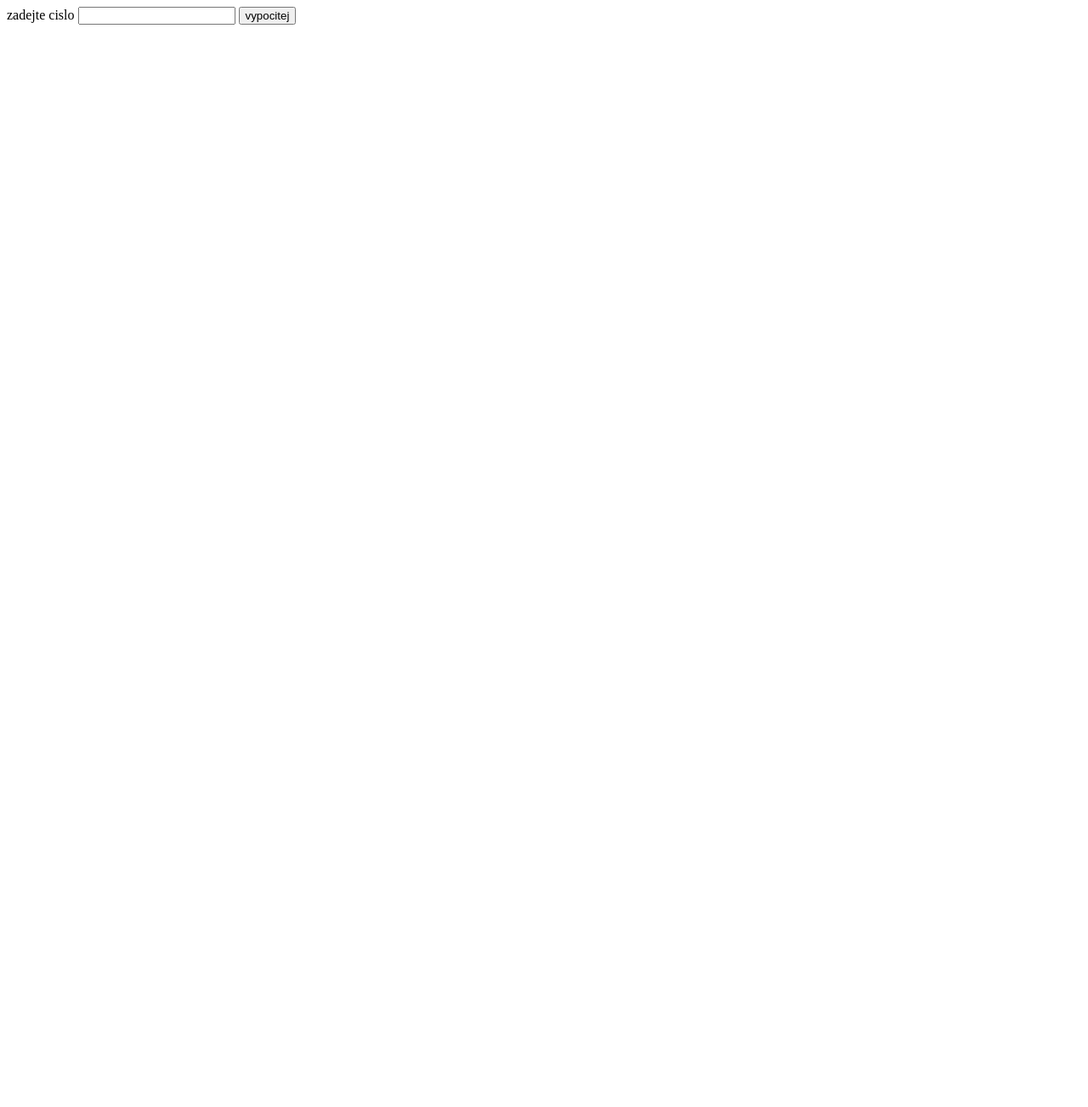
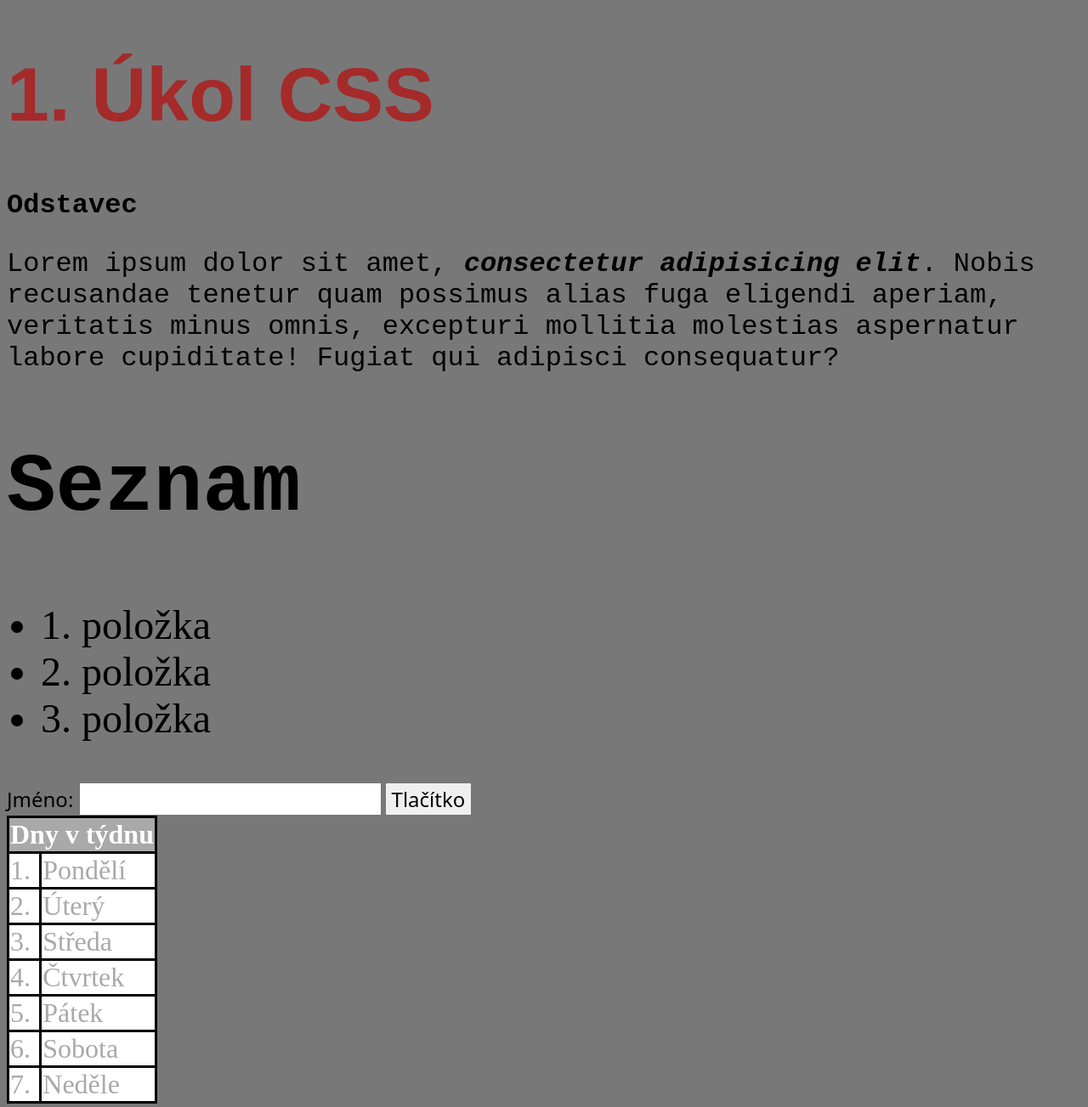
Before and after one commit to JanBulir/VAP, a plain HTML site: page index.html in a window 1280 px wide. Shown: the whole page at 85% size. Before the commit the page ends 800 px from the top, so only its background shows below. Drawn offline with Linux system fonts and the light colour scheme.

Commit message:
ÚKOL-CSS-1

```diff
--- a/index.html
+++ b/index.html
@@ -2,13 +2,67 @@
 <html lang="en">
 <head>
     <meta charset="UTF-8">
-    <meta name="viewport" content="widht=device-widht, initial-scale=0.1">
+    <meta name="viewport" content="width=device-width, initial-scale=1.0">
     <meta http-equiv="X-UA-Compatible" content="ie=edge">
+    <title>Document</title>
+    <link rel="stylesheet" href="styly.css">
 </head>
 <body>
-    <script src="script.js"></script>
-    <div>zadejte cislo
-    <input type="number" id="vstup">
-    <input type="button" onclick="vypocitej()" value="vypocitej">
+    <h1>1. Úkol CSS</h1>
+    <div>
+        <h2>Odstavec</h2>
+        <p>Lorem ipsum dolor sit amet, <strong>consectetur adipisicing elit</strong>. Nobis recusandae tenetur quam possimus alias fuga eligendi aperiam, veritatis minus omnis, excepturi mollitia molestias aspernatur labore cupiditate! Fugiat qui adipisci consequatur?</p>
+    </div>
+
+    <div class="seznam">
+        <h2>Seznam</h2>
+        <ul>
+            <li>1. položka</li>
+            <li>2. položka</li>
+            <li>3. položka</li>
+        </ul>
+    </div>
+    <div>
+        <label class="vstup" for="jmeno">Jméno: </label>
+        <input class="vstup" type="text" id="jmeno">
+        <input class="vstup" type="button" value="Tlačítko" onclick="alert(document.getElementById('jmeno').value)">
+    </div>
+    <table>
+        <thead>
+            <tr>
+                <th colspan="2">Dny v týdnu</th>
+            </tr>
+        </thead>
+        <tbody>
+            <tr>
+                <td>1.</td>
+                <td>Pondělí</td>
+            </tr>
+            <tr>
+                <td>2.</td>
+                <td>Úterý</td>
+            </tr>
+            <tr>
+                <td>3.</td>
+                <td>Středa</td>
+            </tr>
+            <tr>
+                <td>4.</td>
+                <td>Čtvrtek</td>
+            </tr>
+            <tr>
+                <td>5.</td>
+                <td>Pátek</td>
+            </tr>
+            <tr>
+                <td>6.</td>
+                <td>Sobota</td>
+            </tr>
+            <tr>
+                <td>7.</td>
+                <td>Neděle</td>
+            </tr>
+        </tbody>
+    </table>
 </body>
 </html>
--- /dev/null
+++ b/styly.css
@@ -0,0 +1,53 @@
+html{
+    background-color: rgba(73, 73, 73, 0.74)
+}
+
+h1 {
+    font-family: sans-serif;
+    font-size: 7vw;
+    color: brown
+}
+
+div p, div h2 {
+    font-family: 'Courier New';
+    font-size: 2em
+}
+
+
+strong {
+    font-style: italic
+}
+
+
+.seznam {
+    font-size: 3rem;
+}
+
+.vstup {
+    font-family: system-ui;
+    font-size: 1.5em
+}
+
+#jmeno {
+    background-color:
+}
+
+li:hover {
+    background-color: lightgray;
+}
+
+table, td, th {
+    font-size: 2rem;
+    border: 3px solid black;
+    border-collapse: collapse;
+}
+
+thead {
+    background-color: darkgray;
+    color: white;
+}
+
+tbody {
+    background-color: white;
+    color: darkgray;
+}
```
